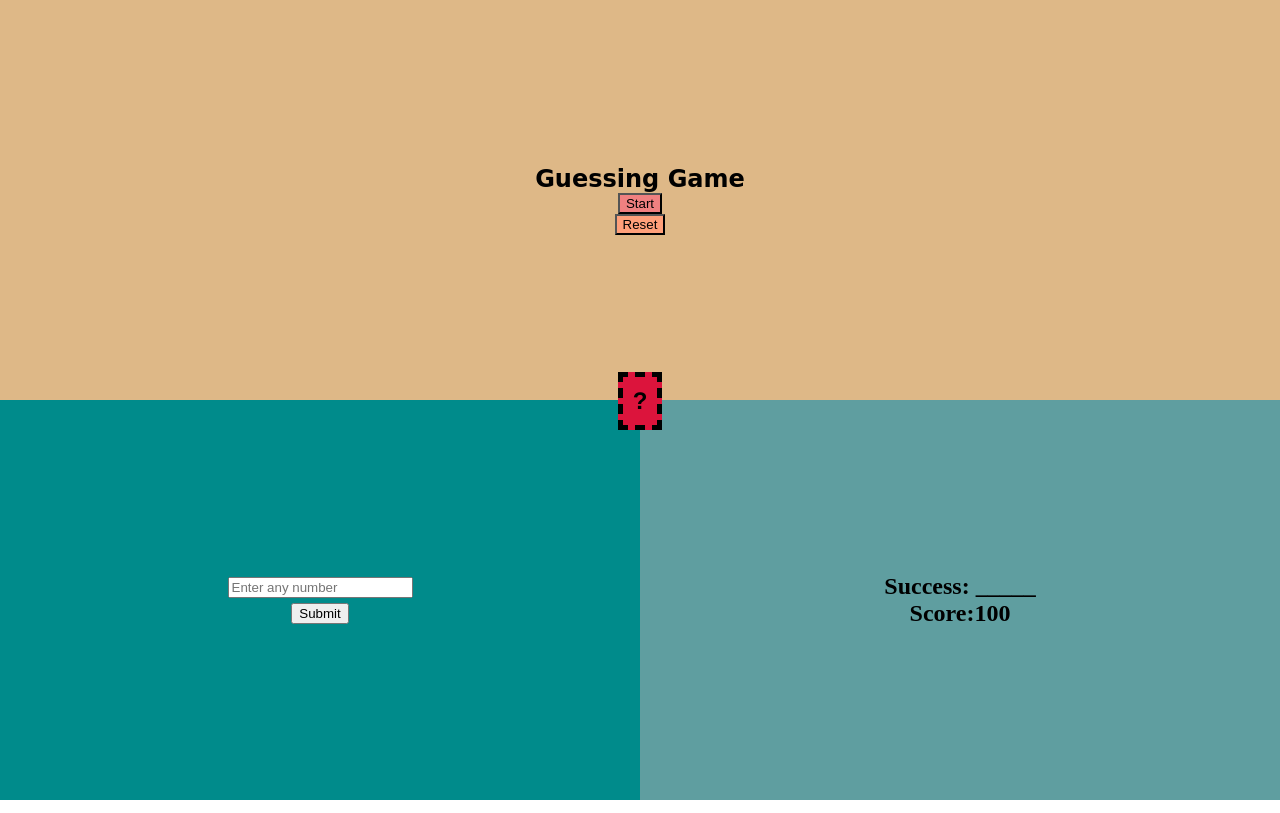
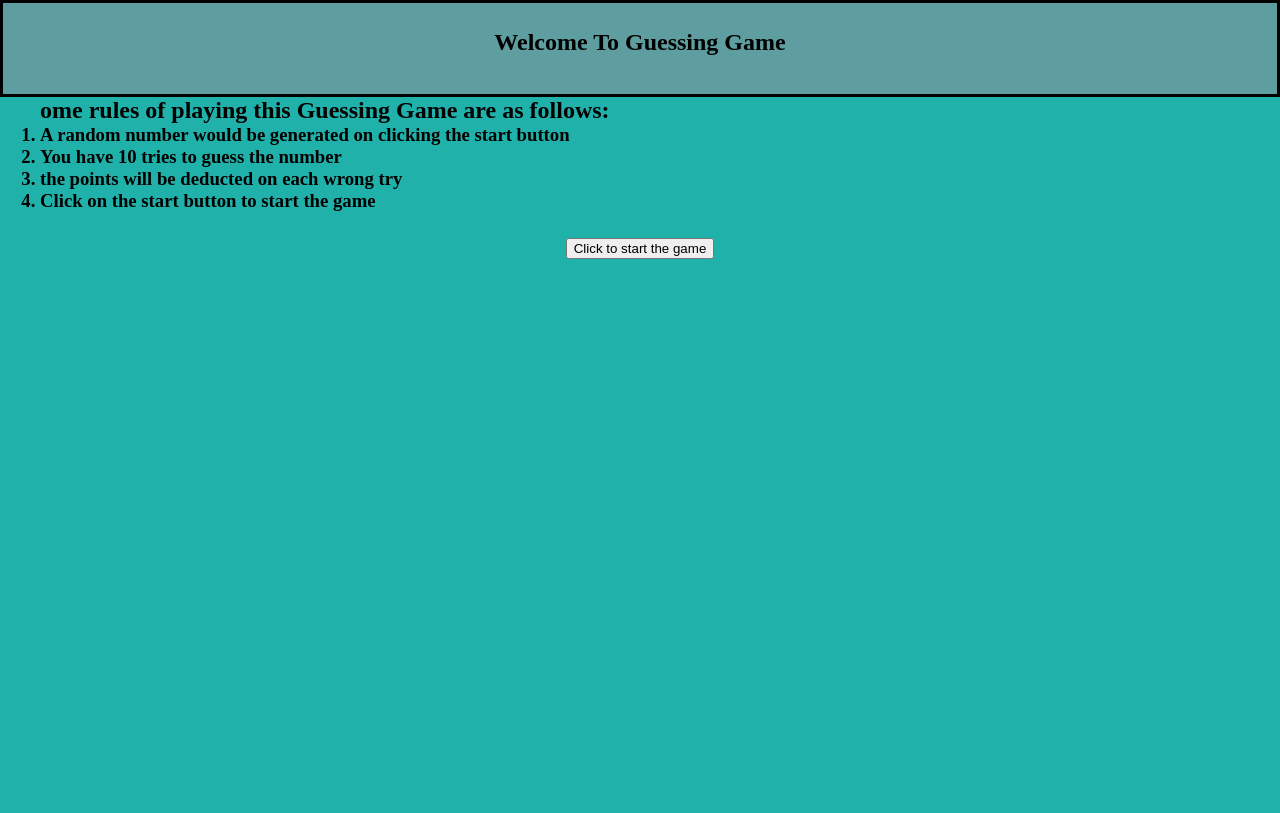
Before and after one commit to Mubeen-Abbas/Guessing-Game, a plain HTML site: page index.html in a window 1280 px wide. Drawn offline with Linux system fonts and the light colour scheme.

Commit message:
Update index.html

```diff
--- a/index.html
+++ b/index.html
@@ -1,38 +1,37 @@
 <!DOCTYPE html>
 <html lang="en">
   <head>
+    <link rel="stylesheet" href="style.css" />
+    <meta charset="UTF-8" />
     <meta name="viewport" content="width=device-width, initial-scale=1.0" />
-    <link rel="stylesheet" href="style.css" />
-    <title>Guessing Game</title>
-    <link rel="icon" href="pngegg.png" type="image/x-icon" />
+    <title>Intro of Guessing Game</title>
   </head>
   <body>
-    <section class="top_index">
-      <div class="main_index">
-        <h1 class="heading_index">Guessing Game</h1>
-        <button onclick="restart()" class="start">Start</button>
-        <button onclick="reset()" class="reset">Reset</button>
-        <h2 class="question_mark">?</h2>
+    <section class="main_instruct">
+      <div class="heading_instruct">
+        <h1>Welcome To Guessing Game</h1>
+      </div>
+      <div class="content_instruct">
+        <ol>
+          <h2>ome rules of playing this Guessing Game are as follows:</h2>
+
+          <h3>
+          <li>
+              A random number would be generated on clicking the start button
+         </h3>
+          </li>
+          <h3>
+          <li>You have 10 tries to guess the number</li></h3>
+          <h3>
+          <li>the points will be deducted on each wrong try</li></h3>
+          <h3>
+          <li>Click on the start button to start the game</li></h3>
+
+        </ol>
+        <a href="game.html" class="button_instruct"
+          ><button>Click to start the game</button></a
+        >
       </div>
     </section>
-    <section class="bottom_index">
-      <div class="bottom_left_index">
-        <input
-          type="number"
-          placeholder="Enter any number"
-          class="input_index"
-        />
-        <button onclick="submit()" class="submit_index">Submit</button>
-      </div>
-      <div class="bottom_right_index">
-        <h2>
-          Success:
-          <span class="success">_____</span>
-        </h2>
-
-        <h2>Score:<span class="score">100</span></h2>
-      </div>
-    </section>
-    <script src="script.js"></script>
   </body>
 </html>
```
